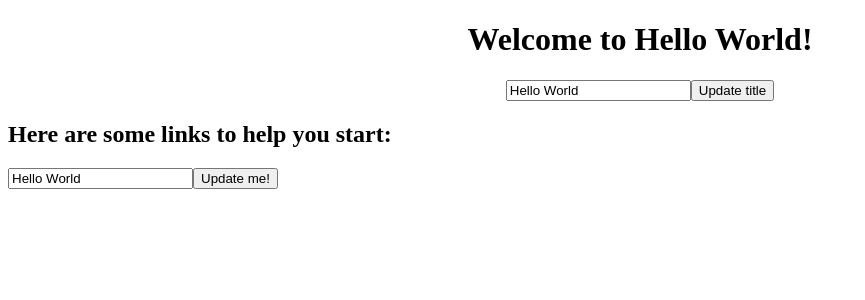
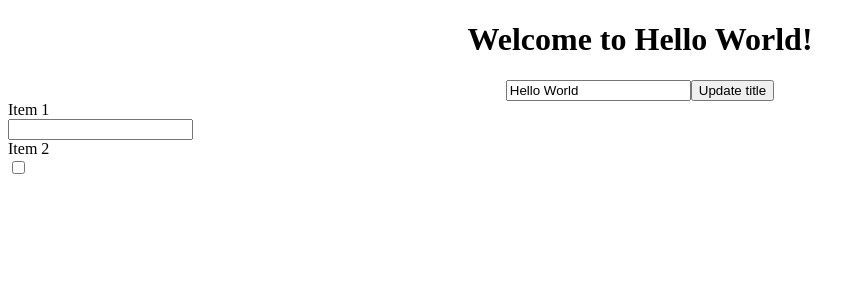
Before and after one commit to thiagospassos/angular-in-5-minutes, an Angular app: page / in a window 1280 px wide. Shown: the top 300 px of the page, without its empty margins (0-865 px from the left). Built offline with nearby package versions, Linux system fonts and the light colour scheme.

Commit message:
after template bindings

```diff
--- a/src/app/app.component.html
+++ b/src/app/app.component.html
@@ -6,6 +6,17 @@
   <input type="text" [(ngModel)]="title" />
   <button (click)="update()">Update title</button>
 </div>
-<h2>Here are some links to help you start: </h2>
-
-<app-child [(name)]="title"></app-child>
+<div *ngIf="title=='welcome'">Then you've found a secret</div>
+<div *ngFor="let item of items">
+  <div *ngIf="item.show">
+    {{item.name}}
+    <div [ngSwitch]="item.type">
+      <div *ngSwitchCase="'text'">
+        <input type="text" />
+      </div>
+      <div *ngSwitchCase="'checkbox'">
+        <input type="checkbox">
+      </div>
+    </div>
+  </div>
+</div>
--- a/src/app/app.component.ts
+++ b/src/app/app.component.ts
@@ -8,6 +8,11 @@ import { Component } from '@angular/core';
 export class AppComponent {
   title = 'Hello World';
 
+  items = [
+    { show: true, name: "Item 1", type: "text" },
+    { show: true, name: "Item 2", type: "checkbox" },
+    { show: false, name: "Item 3", type: "text" }];
+
   update(){
     this.title = "Angular In 5 Minutes";
   }
```
